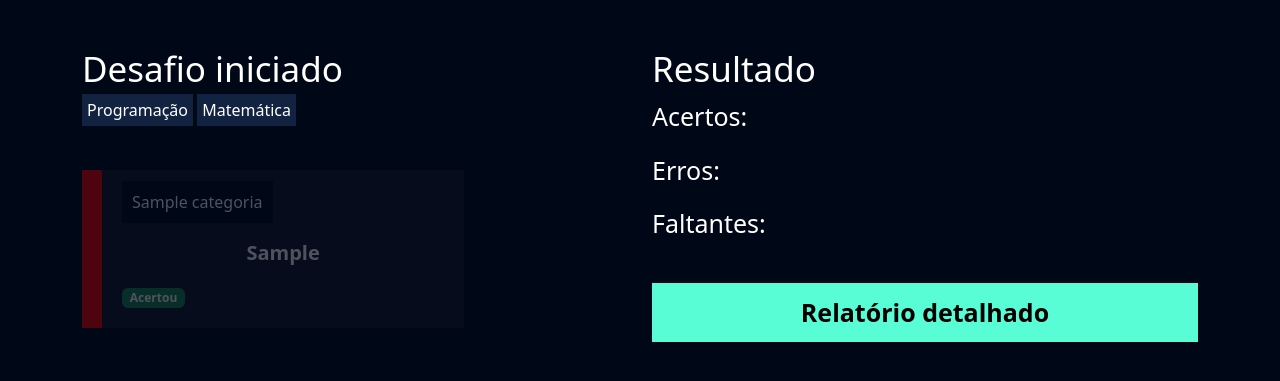
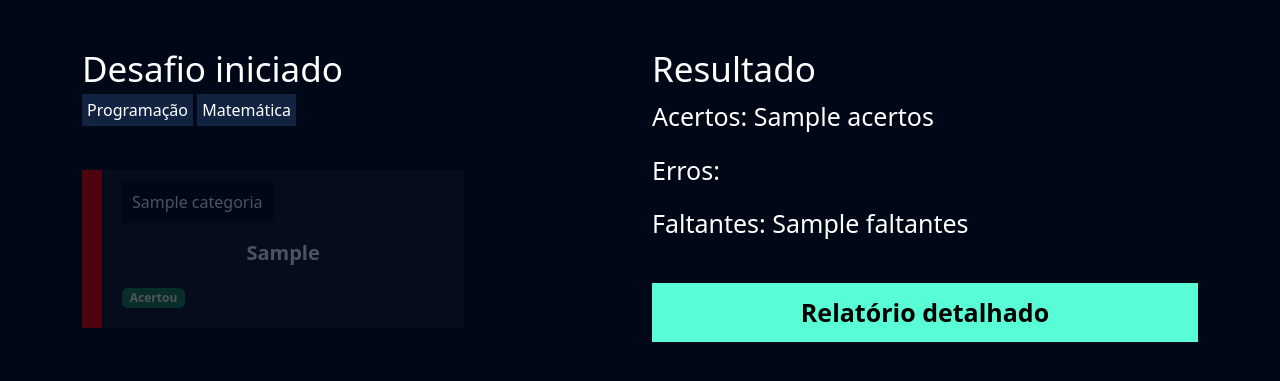
Before and after one commit to mifodra/Python, a Django app: template Pythonando/flashcard/templates/desafio.html in a window 1280 px wide. Shown: the top 381 px of the page. Run offline with Django 4.2, Linux system fonts and the light colour scheme; tables that the repository leaves empty hold one stand-in row (values such as "Sample post"); the template is opened without the code that fills it: values that come from a table or form of the project are taken from there, most other values are stand-ins (such as "Sample title", 1, 10 or a date in 2020).

Commit message:
Adicionando contagem de resultados

```diff
--- a/Pythonando/flashcard/templates/desafio.html
+++ b/Pythonando/flashcard/templates/desafio.html
@@ -64,9 +64,9 @@
             <div class="col-md">
 
                 <h3 class="fonte-secundaria">Resultado</h3>
-                <p class="fonte-p">Acertos: </p>
-                <p class="fonte-p">Erros: </p>
-                <p class="fonte-p">Faltantes: </p>
+                <p class="fonte-p">Acertos: {{acertos}} </p>
+                <p class="fonte-p">Erros: {{erros}}</p>
+                <p class="fonte-p">Faltantes: {{faltantes}}</p>
                 <br>
                 <a class="btn-cadastro btn-desafio" href="">Relatório detalhado</a>
             </div>
```
Also changed, not shown: Pythonando/flashcard/views.py (+9 -1 lines).
